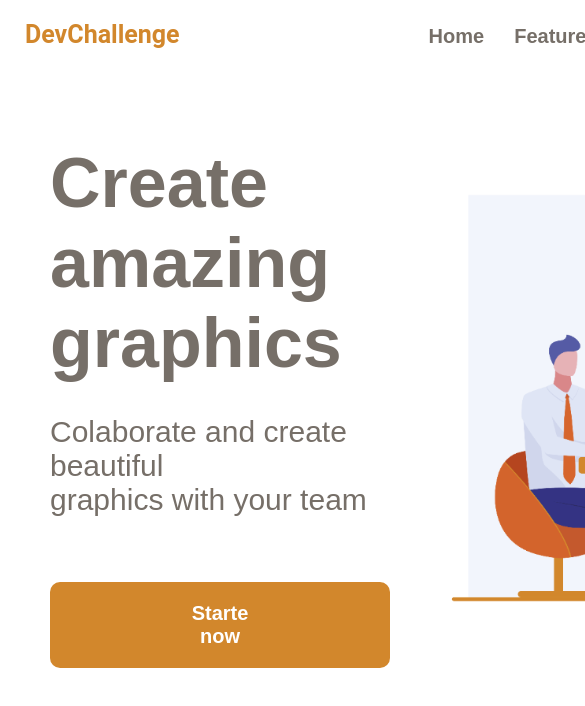
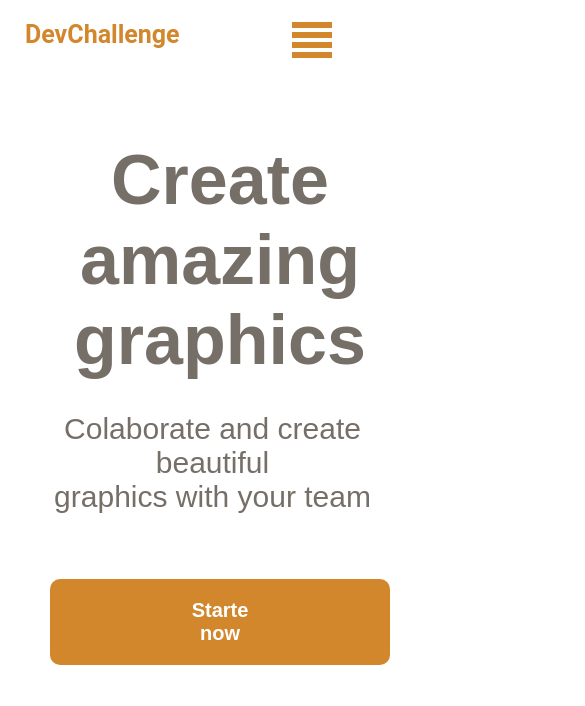
Before and after one commit to SamuelAlmeidaS/DevChallenge, a plain HTML site: page index.html in a window 390 px wide. Shown: the top 706 px of the page, 585 px wide, since content can reach past the window. Drawn offline with Linux system fonts and the light colour scheme.

Commit message:
responsivo

```diff
--- a/index.html
+++ b/index.html
@@ -8,10 +8,17 @@
     <link rel="preconnect" href="https://fonts.googleapis.com">
     <link rel="preconnect" href="https://fonts.gstatic.com" crossorigin>
     <link rel="stylesheet" href="style.css">
+    <link rel="stylesheet" href="media.css">
 </head>
 <body>
     <header>
         <div class="logo">DevChallenge</div>
+        <div class="menu">
+            <div class="menu-line"></div>
+            <div class="menu-line"></div>
+            <div class="menu-line"></div>
+            <div class="menu-line"></div>
+        </div>
         <ul class="navbar">
             <li><a href="#">Home</a></li>
             <li><a href="#">Features</a></li>
@@ -25,7 +32,6 @@
             graphics with your team</p>
             <button class="btn">Starte now</button>
         </div>
-        <div class="image"></div>
     </div>
 
 </body>
--- /dev/null
+++ b/media.css
@@ -0,0 +1,22 @@
+@media screen and (max-width: 720px){
+
+    body {
+        max-width: 700px;
+        background-image: none;
+    }
+
+    .text {
+        font-size: 15px;
+        text-align: center;
+    }
+    header .navbar {
+        display: none;
+    }
+
+    header .menu {
+        margin-right: 50px;
+        justify-content: none;
+        display: flex;
+    }
+
+}
--- a/style.css
+++ b/style.css
@@ -14,6 +14,7 @@ body {
 header {
     width: 100%;
     display: flex;
+    justify-content: space-between;
 }
 
 /* Logo */
@@ -25,12 +26,30 @@ header .logo {
     color: #D2872C;
 
 }
+
+.menu {
+    margin-top: 20px;
+    width: 50px;
+    height: 50px;
+    background: white;
+    display: none;
+    flex-direction: column;
+    cursor: pointer;
+}
+
+.menu-line {
+    background: #D2872C;
+    padding: 3px;
+    margin: 2px;
+    width: 80%;
+
+}
 /* Menu */
 header .navbar {
     width: 70%;
     margin-left: 60%;
     list-style: none;
-    display: inline-flex;
+    display: flex;
     padding: 25px 0;
     font-weight: bold;
     font-size: 20px;
@@ -85,10 +104,3 @@ div p {
     border-radius: 10px;
     padding: 20px 120px 20px 120px;
 }
-
-/* Responsividade */
-@media screen and (max-width: 600px) {
-    body, .container {
-        width: 100%;
-    }
-}
```
Also changed, not shown: 1 other file.
